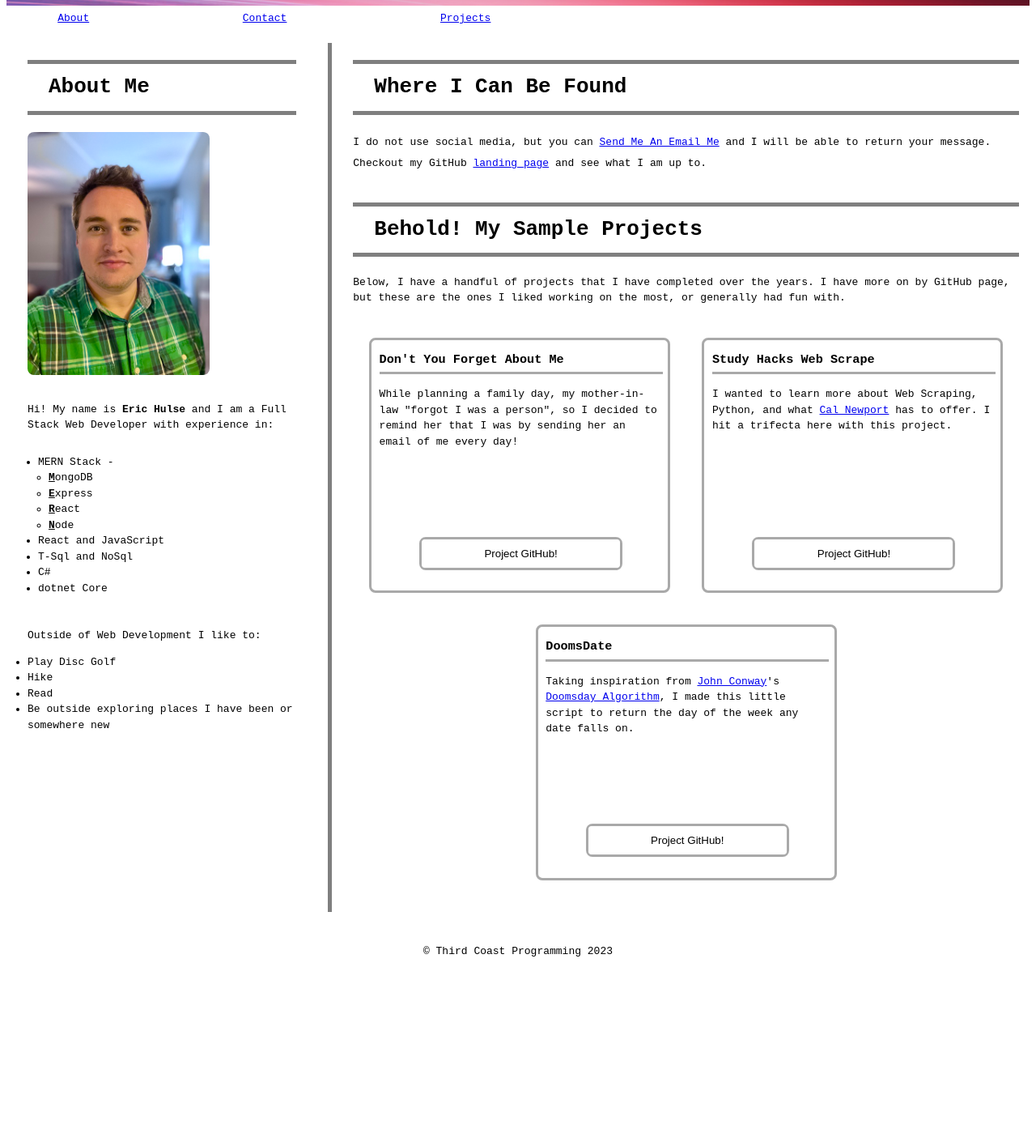
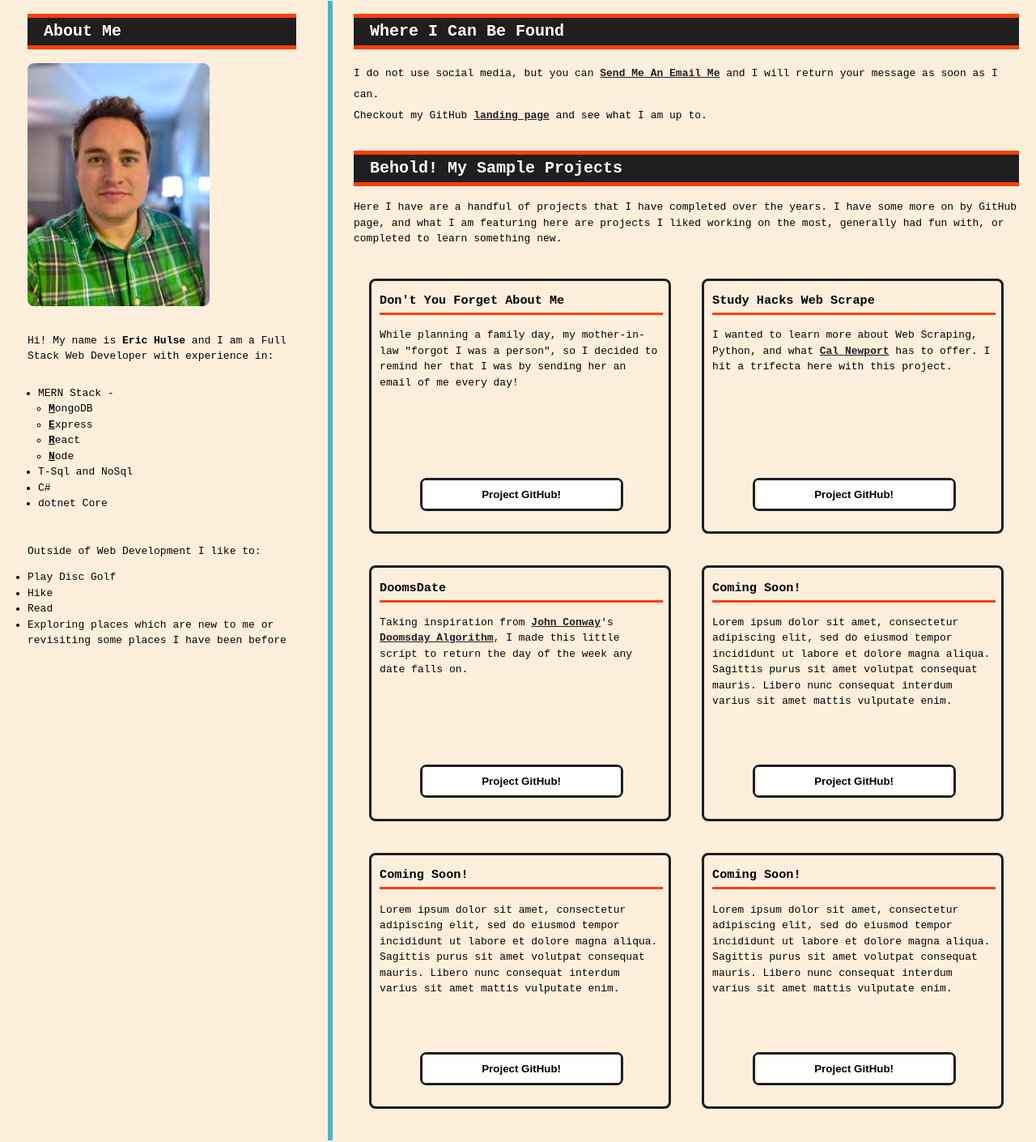
Before and after one commit to sempercuriosus/PortfolioChallenge, a plain HTML site: page index.html in a window 1280 px wide. Shown: the part 249-1659 px from the top of the page at 81% size. Before the commit the page ends 1447 px from the top, so only its background shows below. Drawn offline with Linux system fonts and the light colour scheme; files whose address does not match are found by name.

Commit message:
added a new theme and supporting CSS vars to make updating that more easy

```diff
--- a/assets/css/style.css
+++ b/assets/css/style.css
@@ -1,12 +1,30 @@
+:root {
+  --border_color: #201e1f;
+  --border_radius8: 8px;
+  --theme_color_1: #201e1f;
+  --theme_color_2: #ff4000;
+  --theme_color_3: #faaa8d;
+  --theme_color_4: #feefdd;
+  --theme_color_5: #50b2c0;
+  --glow_color: #50b2c0;
+  --main_background: #feefdd;
+  --title_padding: 0.25em;
+  --title_text_color: white;
+}
+
 @media screen and (max-width: 450px) {
   html {
-    scroll-snap-type: y proximity;
+    scroll-snap-type: y mandatory;
   }
 
   #contact,
   #project_introduction {
     scroll-snap-align: start;
   }
+}
+
+html {
+  background-color: var(--main_background);
 }
 
 .container {
@@ -24,6 +42,12 @@ body {
 
 #head_banner {
   text-align: center;
+  color: var(--title_text_color);
+  background-color: black;
+  border-top: thick solid var(--theme_color_2);
+  border-bottom: thick solid var(--theme_color_2);
+  padding-top: var(--title_padding);
+  padding-bottom: var(--title_padding);
 }
 
 .hero {
@@ -31,7 +55,7 @@ body {
   width: auto;
   color: white;
   /* without the height, the image will only be the height of the block element */
-  height: 150px;
+  height: 75px;
   /* width: 100%; */
   padding: 2em;
   background-size: cover;
@@ -54,25 +78,45 @@ main {
 }
 
 .title {
-  border-top: thick solid rgba(0, 0, 0, 0.5);
-  border-bottom: thick solid rgba(0, 0, 0, 0.5);
-  padding-top: 0.5em;
-  padding-bottom: 0.5em;
+  border-top: thick solid var(--theme_color_2);
+  border-bottom: thick solid var(--theme_color_2);
+  padding-top: var(--title_padding);
+  padding-bottom: var(--title_padding);
   padding-left: 1em;
   line-height: 120%;
+  background-color: var(--theme_color_1);
+  color: var(--title_text_color);
 }
 
 nav {
   /* for initial layout */
   /* border: dotted black; */
   text-decoration: none;
+  text-transform: none;
   display: flex;
+  text-align: center;
+  font-weight: bolder;
 }
 
 nav ul {
-  margin-right: 10%;
-  padding-left: 5%;
+  margin-right: 1em;
+  padding-left: 1em;
+  padding-right: 1em;
   line-height: 250%;
+}
+
+nav ul:hover {
+  background-color: var(--theme_color_5);
+  color: var(--theme_color_3);
+}
+
+a {
+  color: var(--theme_color_1);
+  font-weight: bold;
+}
+
+a:visited {
+  color: var(--theme_color_1);
 }
 
 /*
@@ -91,7 +135,7 @@ nav ul {
   margin-right: 1em;
   padding-left: 1em;
   padding-right: 3em;
-  border-right: thick solid rgba(0, 0, 0, 0.5);
+  border-right: 0.5em solid var(--theme_color_5);
 
   /* for initial layout */
   /* border-style: solid;
@@ -100,7 +144,7 @@ nav ul {
 }
 
 #about_me img {
-  border-radius: 8px;
+  border-radius: var(--border_radius8);
   height: 300px;
   width: auto;
 }
@@ -147,7 +191,7 @@ nav ul {
 }
 
 .title {
-  font-size: xx-large;
+  font-size: x-large;
   /* border-right: thick solid rgba(0, 0, 0, 0.5); */
 }
 
@@ -170,7 +214,7 @@ nav ul {
 
 .project_title {
   padding-bottom: 0.3em;
-  border-bottom: solid darkgray;
+  border-bottom: solid var(--theme_color_2);
 }
 
 /* .project_blurb {
@@ -178,27 +222,27 @@ nav ul {
 } */
 
 .project_card {
+  display: flex;
+  flex-direction: column;
+  justify-content: space-between;
   flex-grow: 0;
   flex-shrink: 1;
   flex-basis: 350px;
   height: 300px;
   margin-bottom: 3em;
   border-style: solid;
-  border-color: darkgrey;
-  border-radius: 8px;
+  border-color: var(--theme_color_1);
+  border-radius: var(--border_radius8);
+  background-color: var(--theme_color_4);
   padding-left: 0.75em;
   padding-bottom: 0.75em;
   padding-right: 0.5em;
-  display: flex;
-  flex-direction: column;
-  justify-content: space-between;
 }
 
 .project_card:hover {
   /* box-shadow
   x offset, y offset, blur size, spread size, color */
-  box-shadow: 0px 0px 15px 3px rgb(69, 111, 150);
-  /* background-color: rgba(81, 81, 81, 0.1); */
+  box-shadow: 0px 0px 20px 7px var(--theme_color_5);
 }
 
 .project_link {
@@ -208,8 +252,8 @@ nav ul {
   margin-right: auto;
   width: 70%;
   border-style: solid;
-  border-color: darkgray;
-  border-radius: 8px;
+  border-color: var(--border_color);
+  border-radius: var(--border_radius8);
   text-align: center;
   font-weight: bolder;
   text-decoration: none;
@@ -221,10 +265,13 @@ nav ul {
   width: 100%;
   border-radius: 4px;
   padding: 10px;
+  font-weight: bolder;
+  border-color: var(--border_color);
 }
 
 .project_link button:hover {
-  background-color: rgba(160, 130, 195, 0.8);
+  background-color: var(--theme_color_1);
+  color: var(--theme_color_2);
 }
 
 .project_preview {
--- a/index.html
+++ b/index.html
@@ -54,8 +54,6 @@
                                 <li class="first_letter">Node</li>
                             </ul>
                         </li>
-                        <li>React and JavaScript
-                        </li>
                         <li>T-Sql and NoSql
                         </li>
                         <li>C#
@@ -75,7 +73,7 @@
                         </li>
                         <li>Read
                         </li>
-                        <li>Be outside exploring places I have been or somewhere new
+                        <li>Exploring places which are new to me or revisiting some places I have been before
                         </li>
 
                     </ul>
@@ -89,9 +87,7 @@
                 <ul>
                     <li>I do not use social media, but you can <a href="mailto:hulse@hey.com">Send Me An Email
                             Me</a>
-                        and I will
-                        be
-                        able to return your message. </li>
+                        and I will return your message as soon as I can. </li>
                     <li>Checkout my GitHub <a href="https://github.com/sempercuriosus">landing page</a> and see what
                         I
                         am up to.</li>
@@ -99,56 +95,50 @@
             </section>
 
             <section id="projects">
-                <section class="project_introduction">
+
+                <!-- Project Introduction -->
+                <div class="project_introduction">
                     <h2 class="title"> Behold! My Sample Projects</h2>
-                    <p>Below, I have a handful of projects that I have completed over the years. I have more on by
-                        GitHub page, but these are the ones I liked working on the most, or generally had fun with.</p>
-                </section>
+                    <p>Here I have are a handful of projects that I have completed over the years. I have some more on
+                        by
+                        GitHub page, and what I am featuring here are projects I liked working on the most, generally
+                        had fun with, or completed to learn something new.</p>
+                </div>
 
+                <!-- Project #1 Card -->
                 <section class="project_card">
-                    <section class="project_blurb">
+                    <div class="project_blurb">
                         <h3 class="project_title">Don't You Forget About Me</h3>
                         <p>While planning a family day, my mother-in-law "forgot I was a person", so I decided to
                             remind her that I was by sending her an email of me every day!
                         </p>
 
-                    </section>
-                    <section class="project_link">
+                    </div>
+                    <div class="project_link">
                         <!-- <a href="https://github.com/sempercuriosus/dont_you_forget_about_me">Project GitHub!</a> -->
                         <button onclick="location.href='https://github.com/sempercuriosus/dont_you_forget_about_me'"
                             type="button">
                             Project GitHub!</button>
-                    </section>
-                    <!-- <section class="project_preview">
-                        <iframe class="git_preview" src="https://github.com/sempercuriosus/dont_you_forget_about_me"
-                            title="GitHub Test Project"></iframe>
-
-                    </section> -->
+                    </div>
                 </section>
-
+                <!-- Project #2 Card -->
                 <section class="project_card">
-                    <section class="project_blurb">
+                    <div class="project_blurb">
                         <h3 class="project_title">Study Hacks Web Scrape</h3>
                         <p>I wanted to learn more about Web Scraping, Python, and what <a
                                 href="https://calnewport.com/blog/">Cal Newport</a> has to offer. I hit a
                             trifecta here with this project.</p>
-                    </section>
-                    <section class="project_link">
+                    </div>
+                    <div class="project_link">
                         <!-- <a href="https://github.com/sempercuriosus/study_hacks_scrape_public">Project GitHub!</a> -->
                         <button onclick="location.href='https://github.com/sempercuriosus/study_hacks_scrape_public'"
                             type="button">
                             Project GitHub!</button>
-                    </section>
-                    <!-- <section class="project_preview">
-
-                        <iframe class="git_preview" src="https://github.com/sempercuriosus/study_hacks_scrape_public"
-                            title="GitHub Test Project"></iframe>
-
-                    </section> -->
+                    </div>
                 </section>
-
+                <!-- Project #3 Card -->
                 <section class="project_card">
-                    <section class="project_blurb">
+                    <div class="project_blurb">
                         <h3 class="project_title">DoomsDate</h3>
                         <p>Taking inspiration from <a href="https://en.wikipedia.org/wiki/John_Horton_Conway">John
                                 Conway</a>'s <a href="https://en.wikipedia.org/wiki/Doomsday_rule"> Doomsday
@@ -156,21 +146,70 @@
                             I made this little script to return the
                             day of the week any date falls on. </p>
 
-                    </section>
-                    <section class="project_link">
+                    </div>
+                    <div class="project_link">
                         <!-- <a href="">Project GitHub!</a> -->
-                        <button onclick="location.href='https://github.com/sempercuriosus/dont_you_forget_about_me'"
+                        <button onclick="location.href='https://github.com/sempercuriosus/doomsdate_public'"
                             type="button">
                             Project GitHub!</button>
 
-                    </section>
-                    <!-- <section class="project_preview">
-                        <iframe class="git_preview" src="duckduckgo.com" title="GitHub Test Project"></iframe>
+                    </div>
+                </section>
 
-                    </section>
+
+                <!-- Project #4 Card -->
+                <section class="project_card">
+                    <div class="project_blurb">
+                        <h3 class="project_title">Coming Soon!</h3>
+                        <p>Lorem ipsum dolor sit amet, consectetur adipiscing elit, sed do eiusmod tempor incididunt ut
+                            labore et dolore magna aliqua. Sagittis purus sit amet volutpat consequat mauris. Libero
+                            nunc consequat interdum varius sit amet mattis vulputate enim.</p>
+
+                    </div>
+                    <div class="project_link">
+                        <!-- <a href="">Project GitHub!</a> -->
+                        <button onclick="location.href='https://github.com/sempercuriosus/sempercuriosus'"
+                            type="button">
+                            Project GitHub!</button>
+
+                    </div>
                 </section>
-            </section> -->
+                <!-- Project #5 Card -->
+                <section class="project_card">
+                    <div class="project_blurb">
+                        <h3 class="project_title">Coming Soon!</h3>
+                        <p>Lorem ipsum dolor sit amet, consectetur adipiscing elit, sed do eiusmod tempor incididunt ut
+                            labore et dolore magna aliqua. Sagittis purus sit amet volutpat consequat mauris. Libero
+                            nunc consequat interdum varius sit amet mattis vulputate enim.</p>
 
+                    </div>
+                    <div class="project_link">
+                        <!-- <a href="">Project GitHub!</a> -->
+                        <button onclick="location.href='https://github.com/sempercuriosus/sempercuriosus'"
+                            type="button">
+                            Project GitHub!</button>
+
+                    </div>
+                </section>
+
+
+                <!-- Project #6 Card -->
+                <section class="project_card">
+                    <div class="project_blurb">
+                        <h3 class="project_title">Coming Soon!</h3>
+                        <p>Lorem ipsum dolor sit amet, consectetur adipiscing elit, sed do eiusmod tempor incididunt ut
+                            labore et dolore magna aliqua. Sagittis purus sit amet volutpat consequat mauris. Libero
+                            nunc consequat interdum varius sit amet mattis vulputate enim.</p>
+
+                    </div>
+                    <div class="project_link">
+                        <!-- <a href="">Project GitHub!</a> -->
+                        <button onclick="location.href='https://github.com/sempercuriosus/sempercuriosus'"
+                            type="button">
+                            Project GitHub!</button>
+
+                    </div>
+                </section>
         </main>
     </section>
     <footer class="footer">
```
Also changed, not shown: 2 other files.
